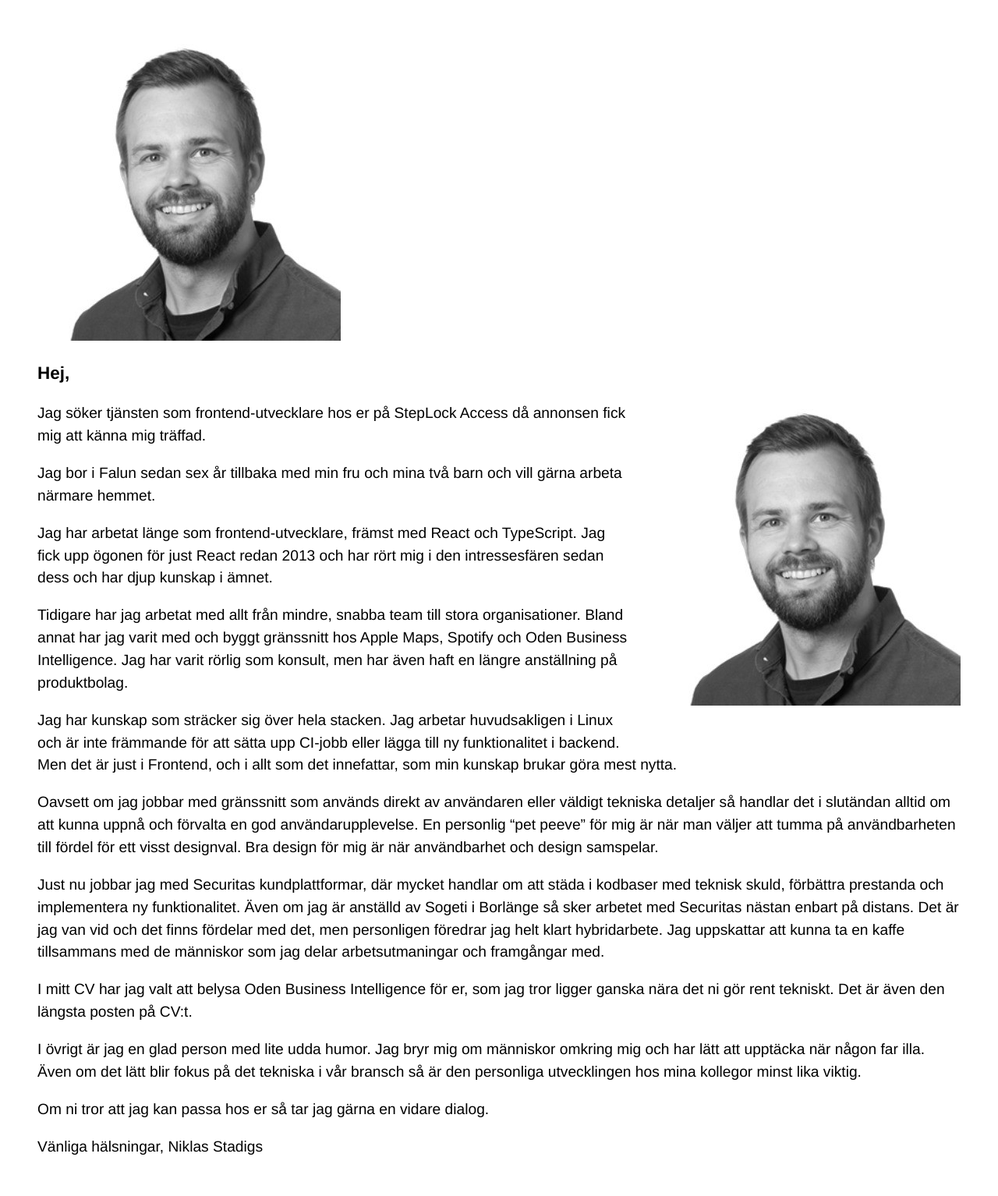
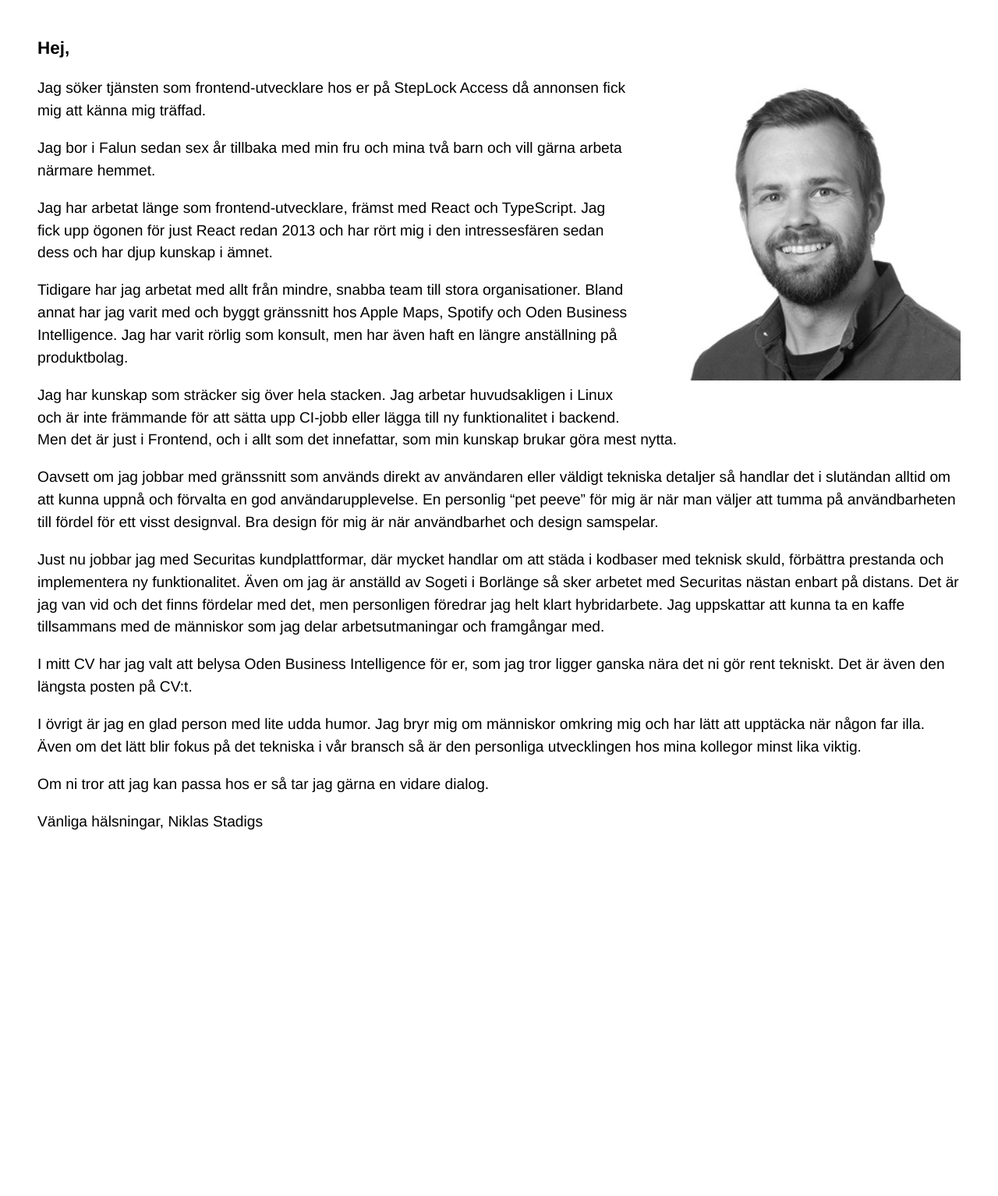
Before and after one commit to nstadigs/cv, a Jekyll site: the page built from steplock.md, in a window 1280 px wide. Shown: the whole page at 78% size. Built offline with Jekyll 4.4.1, drawn with Linux system fonts in a browser that asks for light colours; nearby versions of some CDN libraries; after the commit the page ends 1117 px from its top, so only the background shows below that.

Commit message:
Update steplock.md

```diff
--- a/steplock.md
+++ b/steplock.md
@@ -8,8 +8,6 @@ homepage:
   url: http://niklas.stadi.gs
   text: niklas.stadi.gs
 ---
-
-![Jag](http://niklas.stadi.gs/media/pic.jpg)
 
 ### Hej,
 
```
